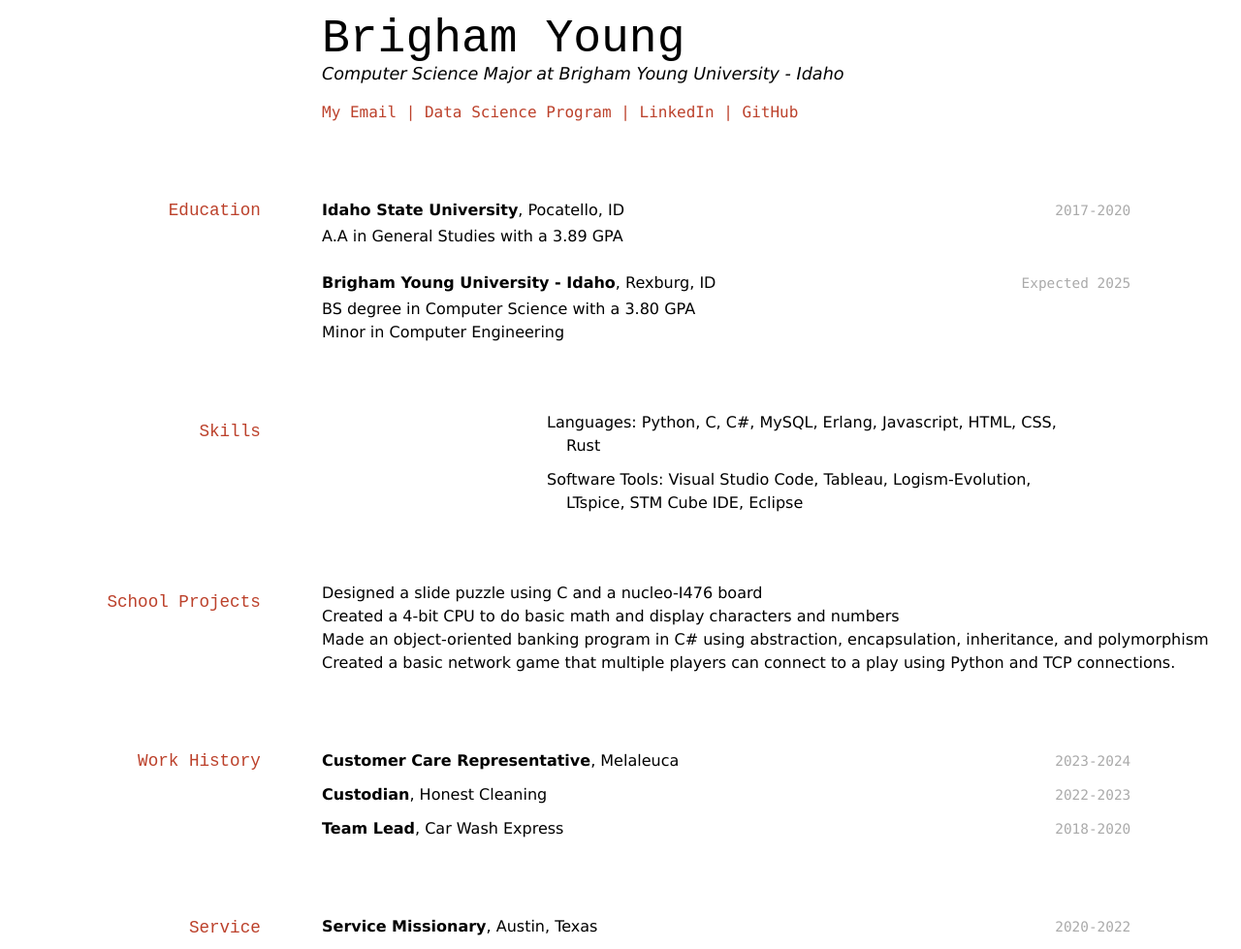
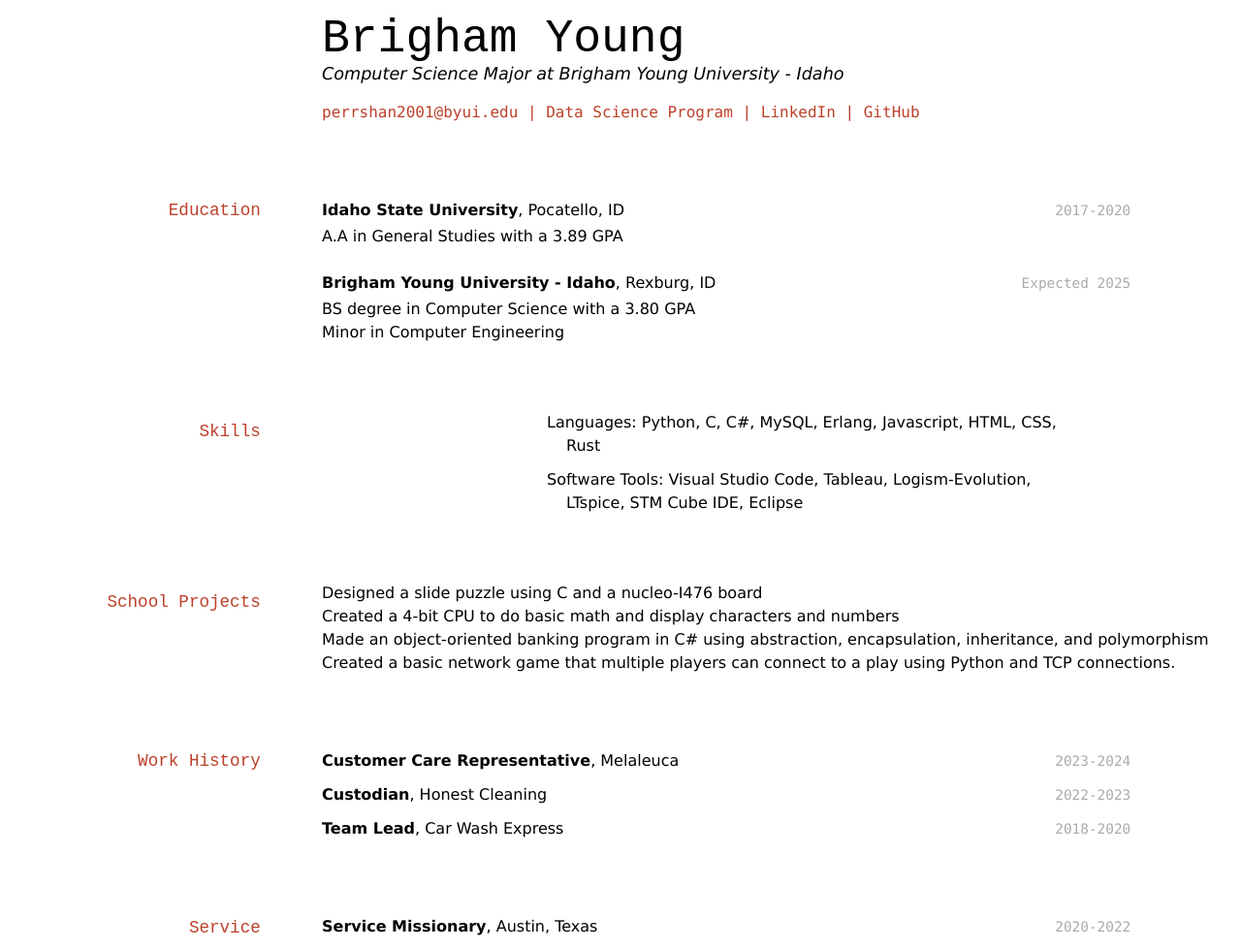
Before and after one commit to byuids-resumes/Perry-Resume, a Jekyll site: the page built from docs/index.md, in a window 1280 px wide. Shown: the whole page at 97% size. Built offline with Jekyll 4.4.1, drawn with Linux system fonts in a browser that asks for light colours.

Commit message:
Update index.md

```diff
--- a/docs/index.md
+++ b/docs/index.md
@@ -6,7 +6,7 @@ title: Xave Perry 's Resume
 Computer Science Major at Brigham Young University - Idaho
 
 <div id="webaddress">
-<a href="perrshan2001@byui.edu">My Email</a>
+<a href="perrshan2001@byui.edu">perrshan2001@byui.edu</a>
 | <a href="https://github.com/Perrshan/DS250">Data Science Program</a>
 | <a href="https://www.linkedin.com/in/xave-perry/">LinkedIn</a>
 | <a href="https://github.com/Perrshan/DS250">GitHub</a>
```
